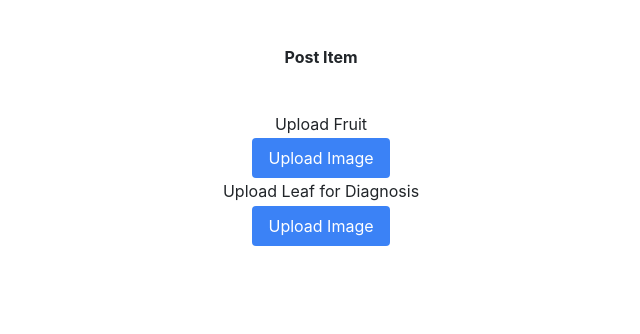
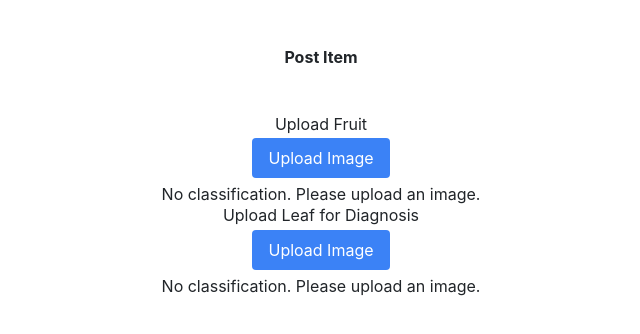
Before and after one commit to blueputty01/ai-farming-client, a React app: page /post in a window 1280 px wide. Shown: the top 334 px of the page, without its empty margins (319-959 px from the left). Built offline with nearby package versions, Linux system fonts and the light colour scheme; the HTML template or start-up script is replaced by a standard one.

Commit message:
def text

```diff
--- a/src/pages/post/index.tsx
+++ b/src/pages/post/index.tsx
@@ -6,8 +6,12 @@ import Server from '../../shared/api';
 export default function Post() {
   const s = new Server();
 
-  const [classify, setClassify] = useState({ data: '' });
-  const [diagnosis, setDiagnosis] = useState({ data: '' });
+  const [classify, setClassify] = useState({
+    data: 'No classification. Please upload an image.',
+  });
+  const [diagnosis, setDiagnosis] = useState({
+    data: 'No classification. Please upload an image.',
+  });
 
   const classifyHandler = async (data: FormData) => {
     const r = await s.getLeaf(data);
```
